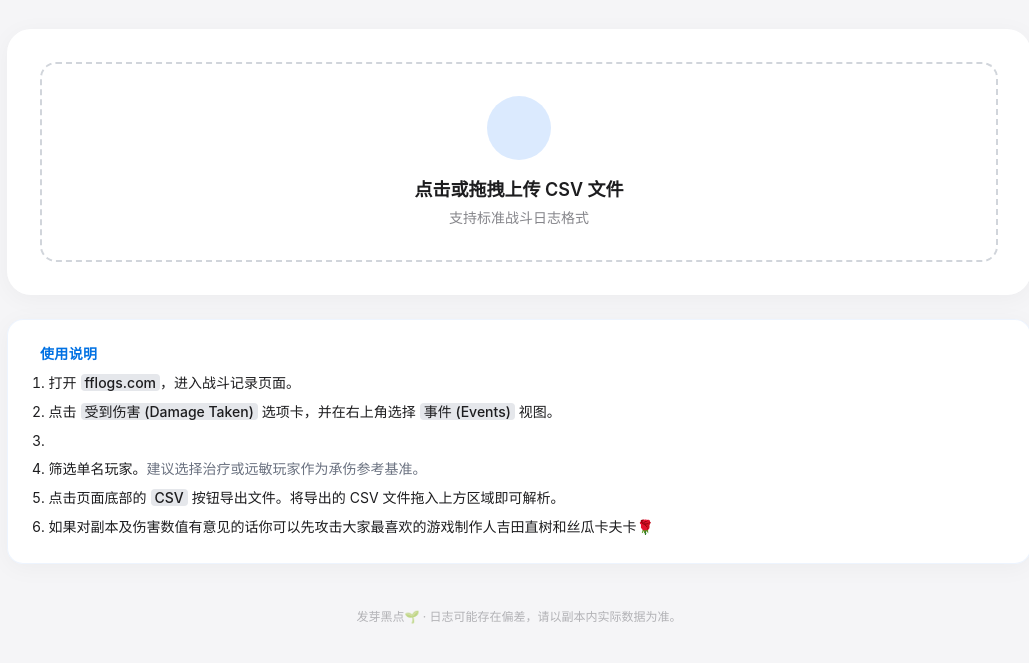
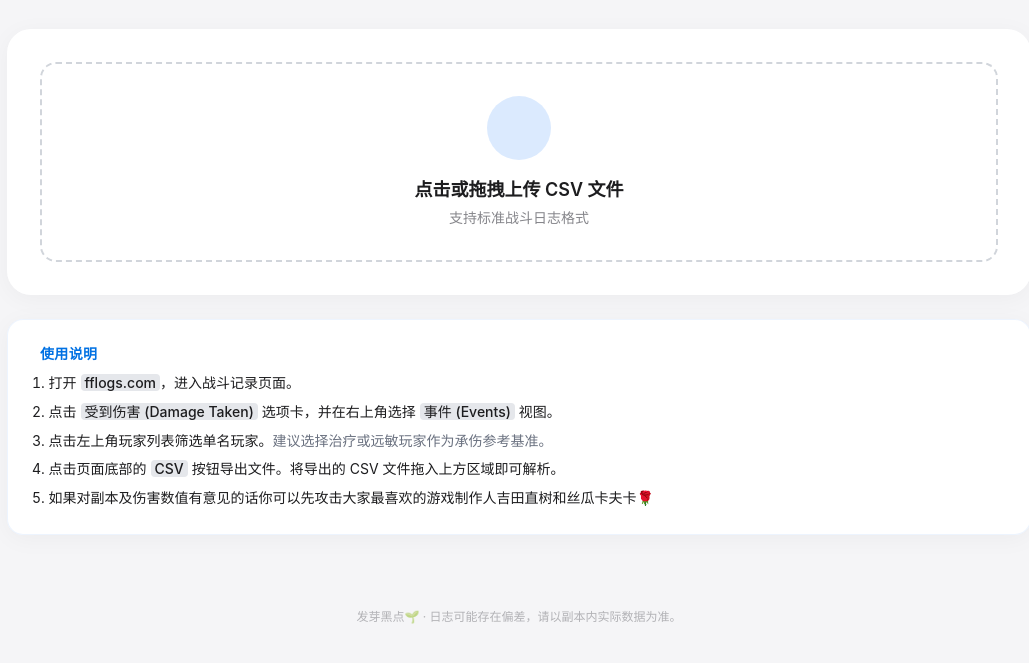
Before and after one commit to Sanynotfound/FFXIVTimeline, a plain HTML site: page index.html in a window 1280 px wide. Shown: the part 111-774 px from the top of the page, without its empty margins (121-1150 px from the left). Drawn offline with nearby package versions, Linux system fonts and the light colour scheme; some icons are missing.

Commit message:
Update 1.21
优化了使用说明的表述。

```diff
--- a/index.html
+++ b/index.html
@@ -266,8 +266,8 @@
             </h3>
             <ol class="list-decimal list-inside text-sm text-[var(--apple-text)] space-y-1.5 leading-relaxed">
                 <li>打开 <span class="font-medium bg-gray-200 px-1 rounded">fflogs.com</span>，进入战斗记录页面。</li>
-                <li>点击 <span class="font-medium bg-gray-200 px-1 rounded">受到伤害 (Damage Taken)</span> 选项卡，并在右上角选择 <span class="font-medium bg-gray-200 px-1 rounded">事件 (Events)</span> 视图。<li>
-                <li>筛选单名玩家。<span class="text-gray-500">建议选择治疗或远敏玩家作为承伤参考基准。</span></li>
+                <li>点击 <span class="font-medium bg-gray-200 px-1 rounded">受到伤害 (Damage Taken)</span> 选项卡，并在右上角选择 <span class="font-medium bg-gray-200 px-1 rounded">事件 (Events)</span> 视图。</li>
+                <li>点击左上角玩家列表筛选单名玩家。<span class="text-gray-500">建议选择治疗或远敏玩家作为承伤参考基准。</span></li>
                 <li>点击页面底部的 <span class="font-medium bg-gray-200 px-1 rounded">CSV</span> 按钮导出文件。将导出的 CSV 文件拖入上方区域即可解析。</li>
                 <li>如果对副本及伤害数值有意见的话你可以先攻击大家最喜欢的游戏制作人吉田直树和丝瓜卡夫卡🌹</li>
             </ol>
```
